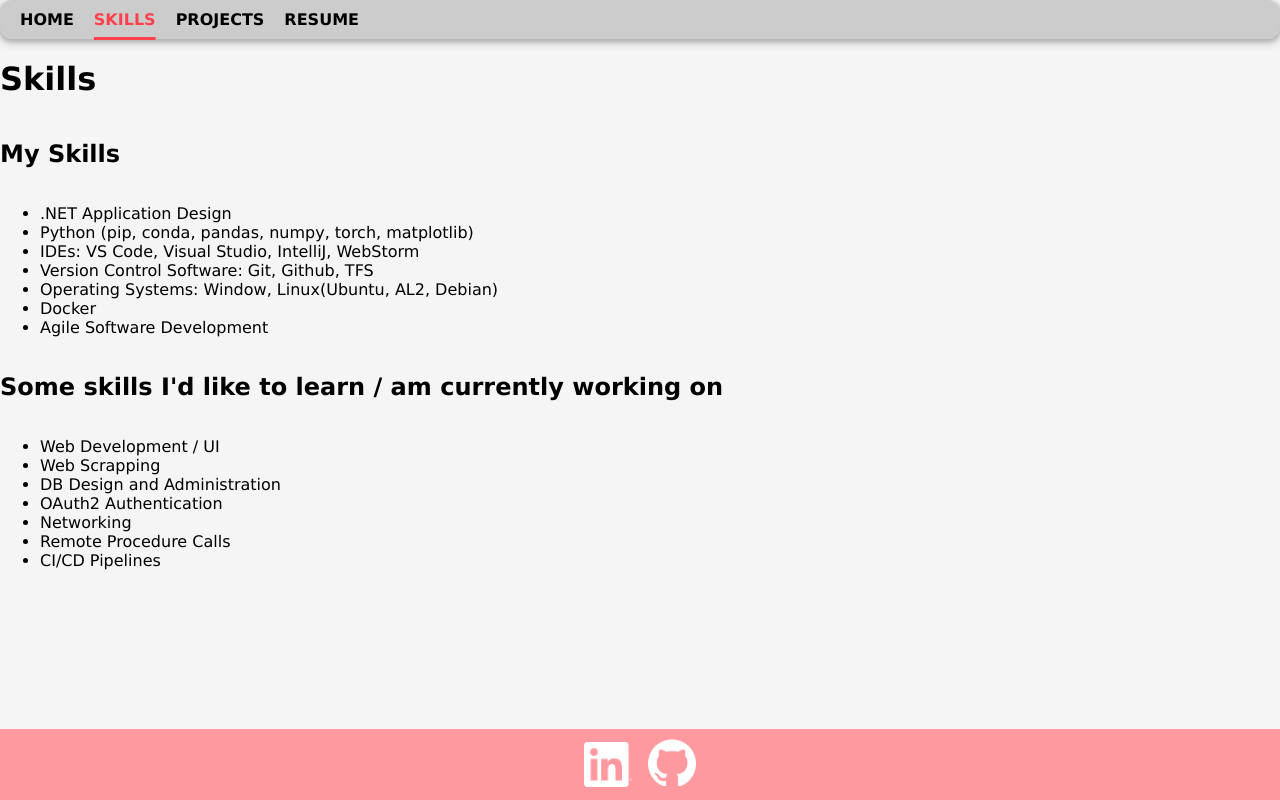
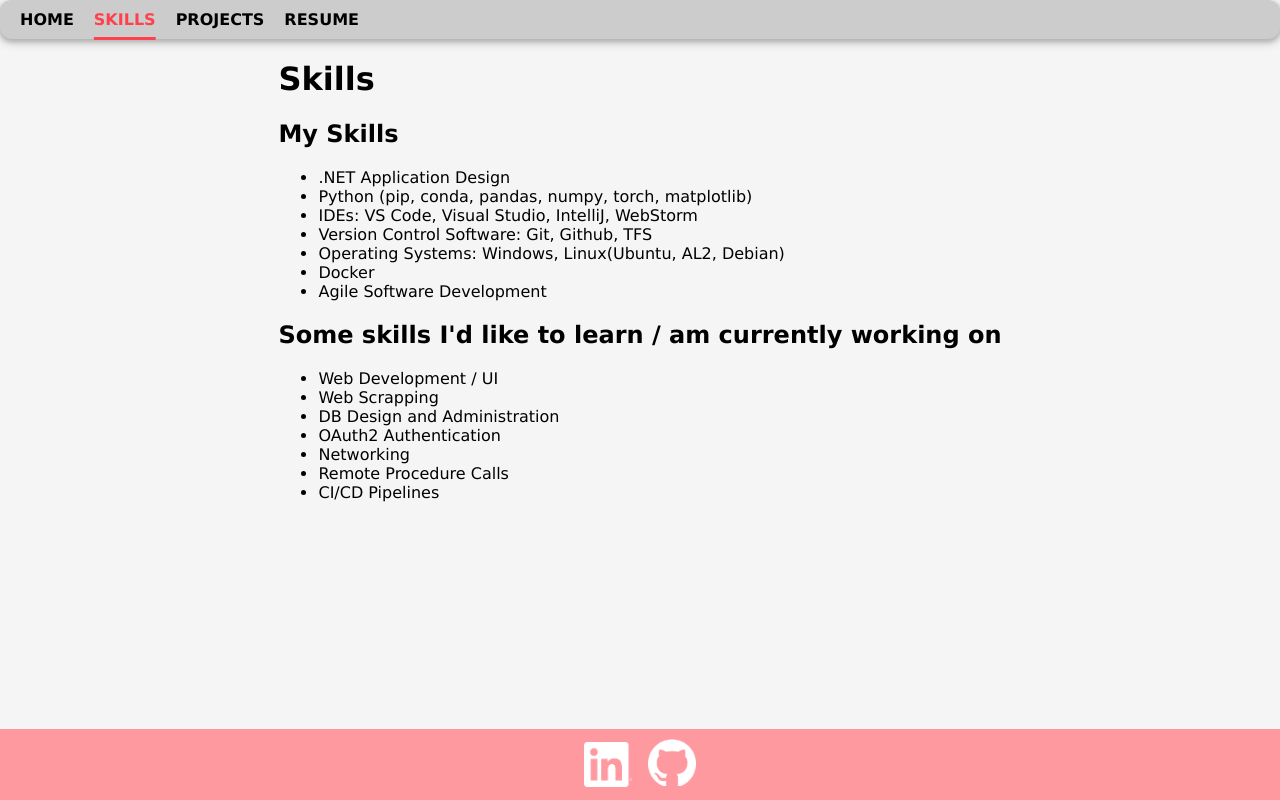
Before and after one commit to Mika-Chang/Mika-Chang.github.io, a SvelteKit app: page /skills in a window 1280 px wide. Built offline with nearby package versions, Linux system fonts and the light colour scheme.

Commit message:
formatting changes to existing pages

```diff
--- a/src/routes/+page.svelte
+++ b/src/routes/+page.svelte
@@ -21,8 +21,8 @@
         gap: 2rem;
     }
     img {
-        max-height: 400px;
-        max-width: 400px;
+        max-height: 350px;
+        max-width: 350px;
         border-radius: 50%;
         border-style: solid;
         border-width: 8px;
--- a/src/routes/resume/+page.svelte
+++ b/src/routes/resume/+page.svelte
@@ -4,6 +4,9 @@
 </div>
 
 <style>
+    h1 {
+        text-align: center;
+    }
     div {
         display: flex;
         justify-content: center;
--- a/src/routes/skills/+page.svelte
+++ b/src/routes/skills/+page.svelte
@@ -5,6 +5,7 @@
 <!--    TODO: add associated project/experience info-->
 {/snippet}
 
+<div class="content">
     <h1>Skills</h1>
     <h2>My Skills</h2>
     <ul>
@@ -12,7 +13,7 @@
         <li>Python (pip, conda, pandas, numpy, torch, matplotlib)</li>
         <li>IDEs: VS Code, Visual Studio, IntelliJ, WebStorm</li>
         <li>Version Control Software: Git, Github, TFS</li>
-    <li>Operating Systems: Window, Linux(Ubuntu, AL2, Debian) </li>
+        <li>Operating Systems: Windows, Linux(Ubuntu, AL2, Debian) </li>
         <li>Docker</li>
         <li>Agile Software Development</li>
     </ul>
@@ -27,3 +28,10 @@
         {@render skill("Remote Procedure Calls")}
         {@render skill("CI/CD Pipelines")}
     </ul>
+</div>
+
+<style>
+    .content {
+        margin: 0 auto;
+    }
+</style>
```
Lines whose indentation alone changed are shown as unchanged.
